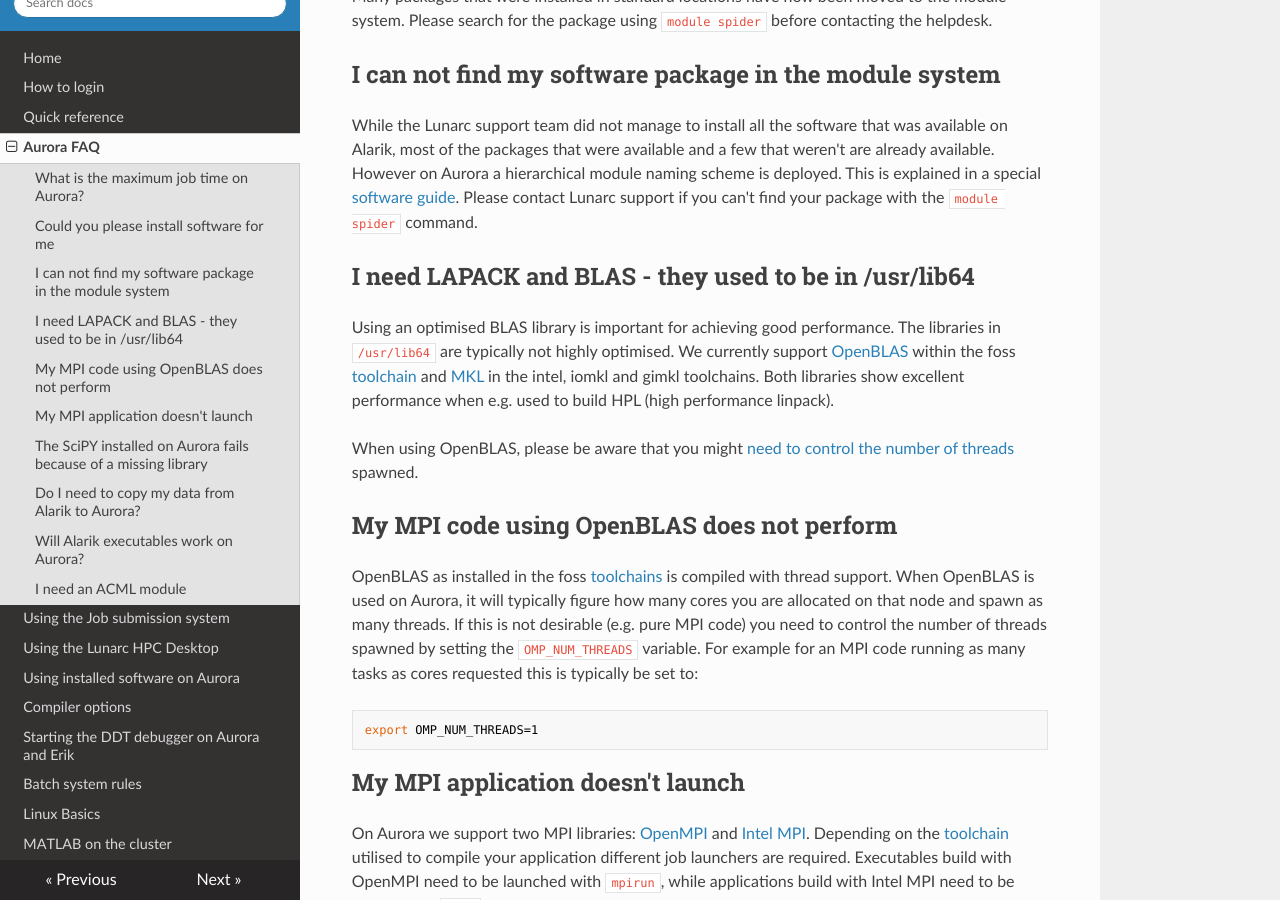
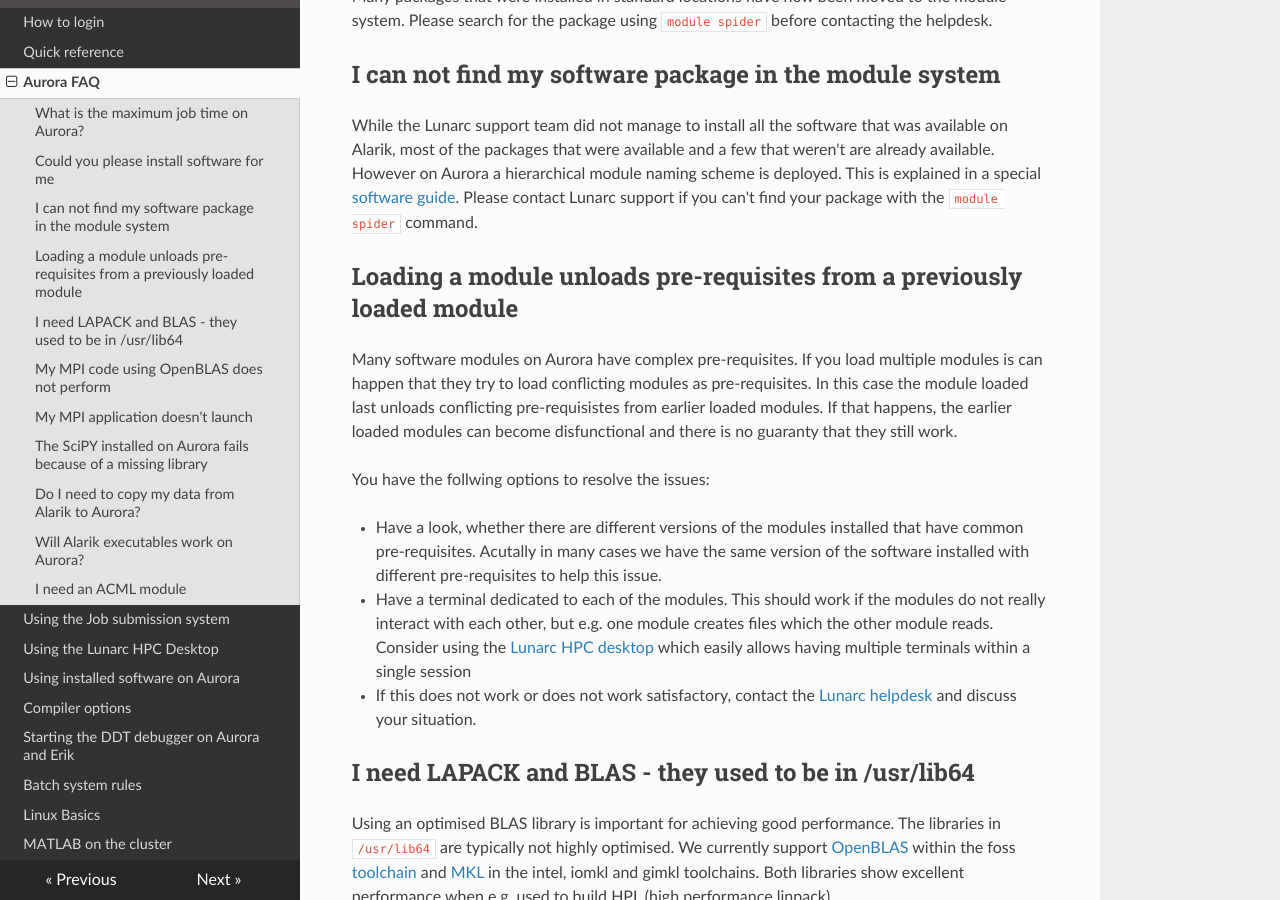
Before and after one commit to lunarc/lunarc_docs, an MkDocs documentation site: the page built from docs/aurora_faq.md, in a window 1280 px wide and 900 px high, scrolled down 660 px. Built offline with MkDocs 1.6.1, drawn with Linux system fonts in a browser that asks for light colours; nearby versions of some CDN libraries; old or Windows-style settings are respelled for this version of MkDocs.

Commit message:
Actual contents for pre-requisite discussion

```diff
--- a/docs/aurora_faq.md
+++ b/docs/aurora_faq.md
@@ -13,6 +13,19 @@ Many packages that were installed in standard locations have now been moved to t
 
 ## I can not find my software package in the module system
 While the Lunarc support team did not manage to install all the software that was available on Alarik, most of the packages that were available and a few that weren't are already available.  However on Aurora a hierarchical module naming scheme is deployed.  This is explained in a special [software guide](http://lunarc-documentation.readthedocs.org/en/latest/aurora_modules/).  Please contact Lunarc support if you can't find your package with the `module spider` command.
+
+
+## Loading a module unloads pre-requisites from a previously loaded module
+
+Many software modules on Aurora have complex pre-requisites. If you load multiple modules is can happen that they try to load conflicting modules as pre-requisites.  In this case the module loaded last unloads conflicting pre-requisistes from earlier loaded modules.  If that happens, the earlier loaded modules can become disfunctional and there is no guaranty that they still work.
+
+You have the follwing options to resolve the issues:
+
+* Have a look, whether there are different versions of the modules installed that have common pre-requisites.  Acutally in many cases we have the same version of the software installed with different pre-requisites to help this issue.
+
+* Have a terminal dedicated to each of the modules.  This should work if the modules do not really interact with each other, but e.g. one module creates files which the other module reads.  Consider using the [Lunarc HPC desktop](http://lunarc-documentation.readthedocs.io/en/latest/using_hpc_desktop/) which easily allows having multiple terminals within a single session
+
+* If this does not work or does not work satisfactory, contact the [Lunarc helpdesk](http://www.lunarc.lu.se/support/support_form) and discuss your situation.
 
 
 ## I need LAPACK and BLAS - they used to be in /usr/lib64
```
